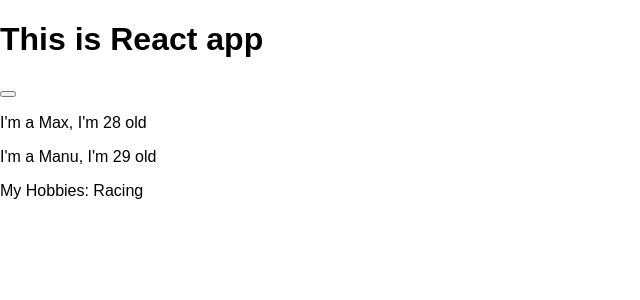
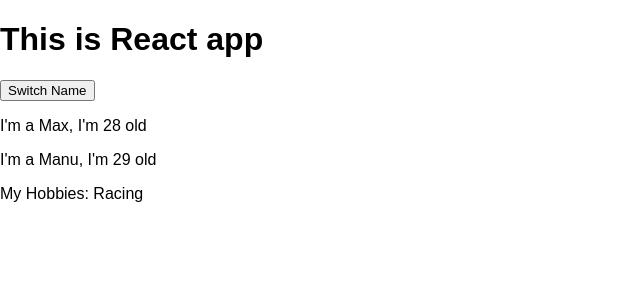
Before and after one commit to PraveenRL/React-First-App, a React (Create React App) app: page / in a window 1280 px wide. Shown: the top 300 px of the page, without its empty margins (0-640 px from the left). Built offline with nearby package versions, Linux system fonts and the light colour scheme.

Commit message:
onClick event

```diff
--- a/src/App.js
+++ b/src/App.js
@@ -10,11 +10,16 @@
       { name: "Manu", age: "29" }
     ]
   }
+
+  switchNameHandler = () => {
+    console.log('Was clicked?');
+  }
+
   render() {
     return (
       <div className="App">
         <h1>This is React app</h1>
-        <button></button>
+        <button onClick={this.switchNameHandler}>Switch Name</button>
         <Person name={this.state.persons[0].name} age={this.state.persons[0].age} />
         <Person name={this.state.persons[1].name} age={this.state.persons[1].age}>My Hobbies: Racing</Person>
       </div>
```
